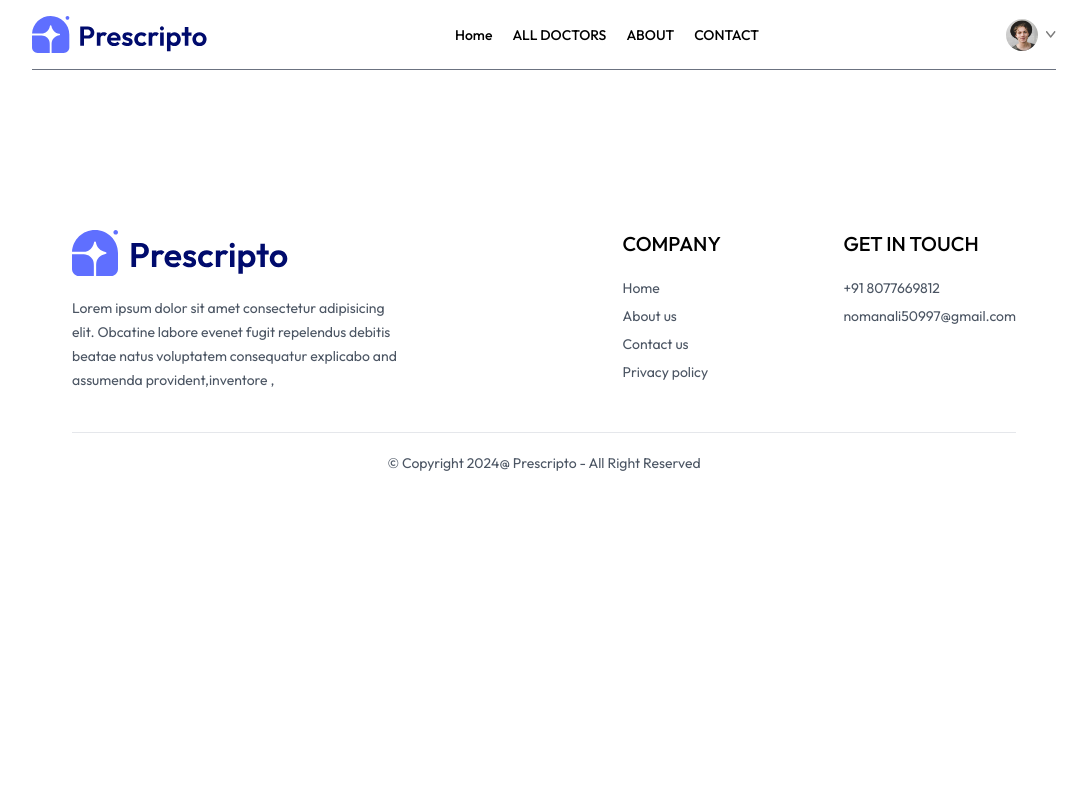
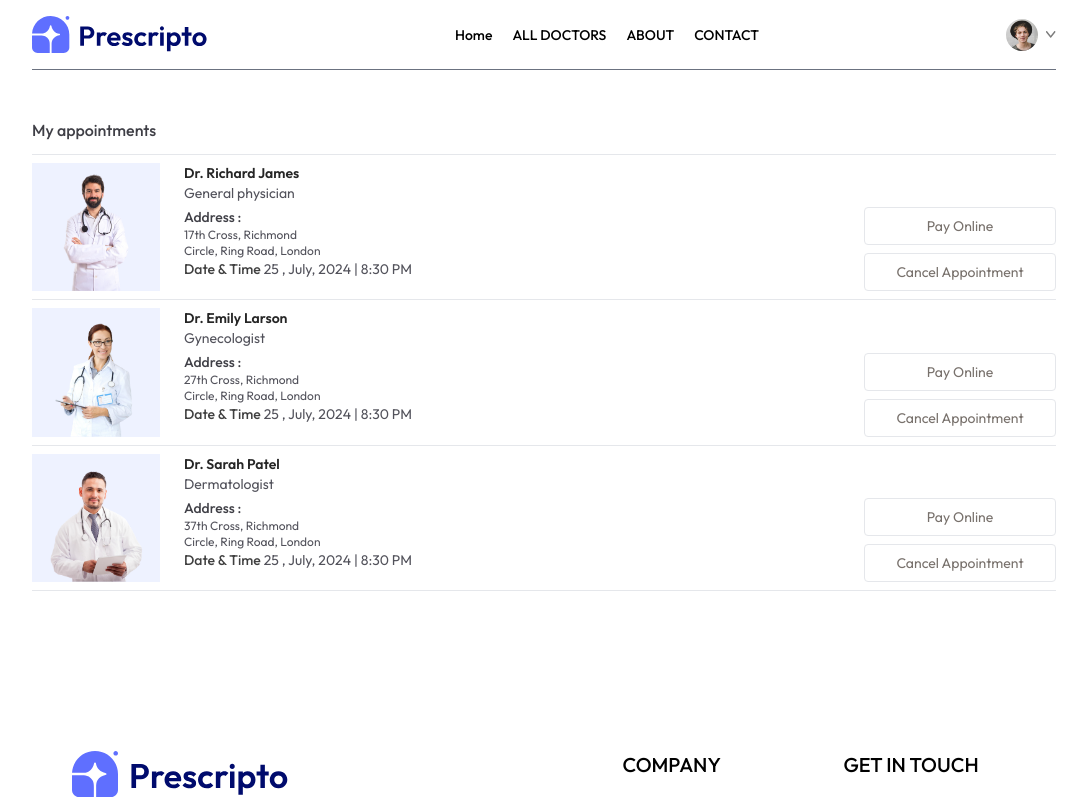
Before and after one commit to Dev-NavedAli/Prescript, a React (Vite) app in the folder frontend/: page /my-apointments in a window 1280 px wide. Shown: the top 800 px of the page, without its empty margins (96-1183 px from the left). Built offline with nearby package versions, Linux system fonts and the light colour scheme.

Commit message:
designed the myappointment.jsx

```diff
--- a/frontend/src/pages/MyApointments.jsx
+++ b/frontend/src/pages/MyApointments.jsx
@@ -1,9 +1,37 @@
-import React from 'react'
+import React, { useContext } from 'react'
+import { AppContext } from '../context/AppContext'
 
 const MyApointments = () => {
+
+  const { doctors } = useContext(AppContext)
+
   return (
     <div>
-
+      <p className='pb-3 mt-12 font-medium text-zinc-700 border-b'>My appointments</p>
+      <div>
+        {
+          doctors.slice(0, 3).map((item, index) => (
+            <div key={index} className='grid grid-cols-[1fr_2fr] gap-4 sm:flex sm:gap-6 py-2 border-b'>
+              <div>
+                <img src={item.image} className='w-32 bg-indigo-50' alt="" />
+              </div>
+              <div className='flex-1 text-sm text-zinc-600'>
+                <p className='text-neutral-800 font-semibold' >{item.name}</p>
+                <p>{item.speciality}</p>
+                <p className='text-zinc-700 font-medium mt-1'>Address : </p>
+                <p className='text-xs'>{item.address.line1}</p>
+                <p className='text-xs'>{item.address.line2}</p>
+                <p><span className='text-sm text-neutral-700 font-medium'>Date & Time</span> <span className=''> 25 , July, 2024 | 8:30 PM</span></p>
+              </div>
+              <div></div>
+              <div className='flex flex-col gap- justify-end'>
+                <button className='text-sm text-stone-500 text-center sm:min-w-48 py-2 border rounded hover:bg-primary hover:text-white transition-all duration-300'>Pay Online</button>
+                <button className='text-sm text-stone-500 text-center sm:min-w-48 py-2 border rounded mt-2 hover:bg-red-600 hover:text-white transition-all duration-300 ' >Cancel Appointment </button>
+              </div>
+            </div>
+          ))
+        }
+      </div>
     </div>
   )
 }
```
